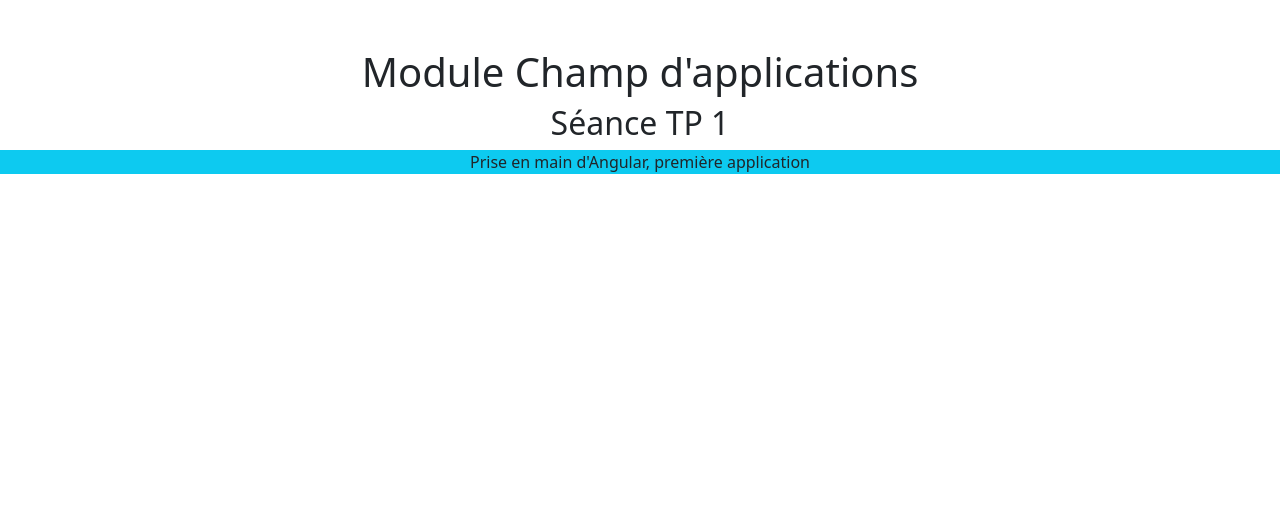
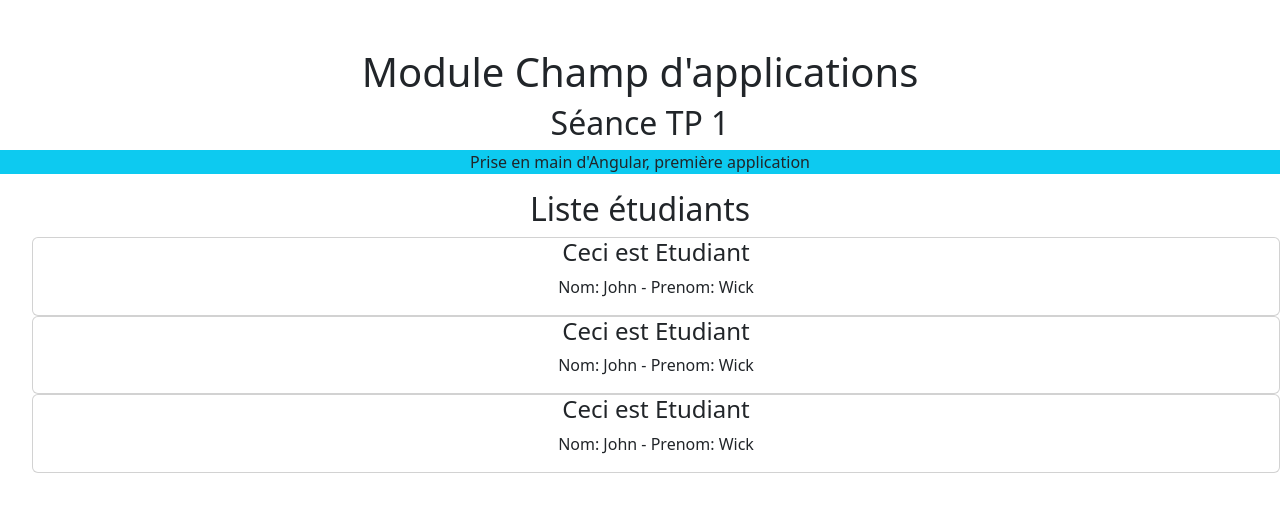
Before and after one commit to SiamakSm/Tp1Angular, an Angular app: page / in a window 1280 px wide. Shown: the top 512 px of the page. Built offline with nearby package versions, Linux system fonts and the light colour scheme.

Commit message:
3.3 - interpolation nomEtu prenomEtu

```diff
--- a/src/app/app.component.html
+++ b/src/app/app.component.html
@@ -1,10 +1,27 @@
+<main class="main mt-5">
 
-<main class="main mt-5">
   <div class="text-center">
     <h1>{{ title }}</h1>
     <h2>Séance TP 1</h2>
     <p class="bg-info text-dark text-success">{{ resume }}</p>
   </div>
+
+  <p></p>
+
+  <div class="card-container text-center">
+    <div class="row">
+      <div class="col-xs-12 ">
+        <h2>Liste étudiants</h2>
+        <ul>
+          <app-etudiant></app-etudiant>
+          <app-etudiant></app-etudiant>
+          <app-etudiant></app-etudiant>
+        </ul>
+      </div>
+    </div>
+  </div>
+
+
+
 </main>
-
 <router-outlet />
--- a/src/app/app.component.ts
+++ b/src/app/app.component.ts
@@ -1,9 +1,11 @@
 import { Component } from '@angular/core';
 import { RouterOutlet } from '@angular/router';
+import { EtudiantComponent } from './etudiant/etudiant.component';
+
 
 @Component({
   selector: 'app-root',
-  imports: [RouterOutlet],
+  imports: [RouterOutlet, EtudiantComponent],
   templateUrl: './app.component.html',
   styleUrl: './app.component.css'
 })
--- a/src/app/etudiant/etudiant.component.html
+++ b/src/app/etudiant/etudiant.component.html
@@ -1 +1,4 @@
-<p>etudiant works!</p>
+<li class="card card-small">
+    <h4>Ceci est Etudiant</h4>
+    <p>Nom: {{ nomEtu }} - Prenom: {{ prenomEtu }}</p>
+</li>
--- a/src/app/etudiant/etudiant.component.ts
+++ b/src/app/etudiant/etudiant.component.ts
@@ -7,5 +7,6 @@
   styleUrl: './etudiant.component.css'
 })
 export class EtudiantComponent {
-
+  nomEtu = 'John';
+  prenomEtu = 'Wick';
 }
```
